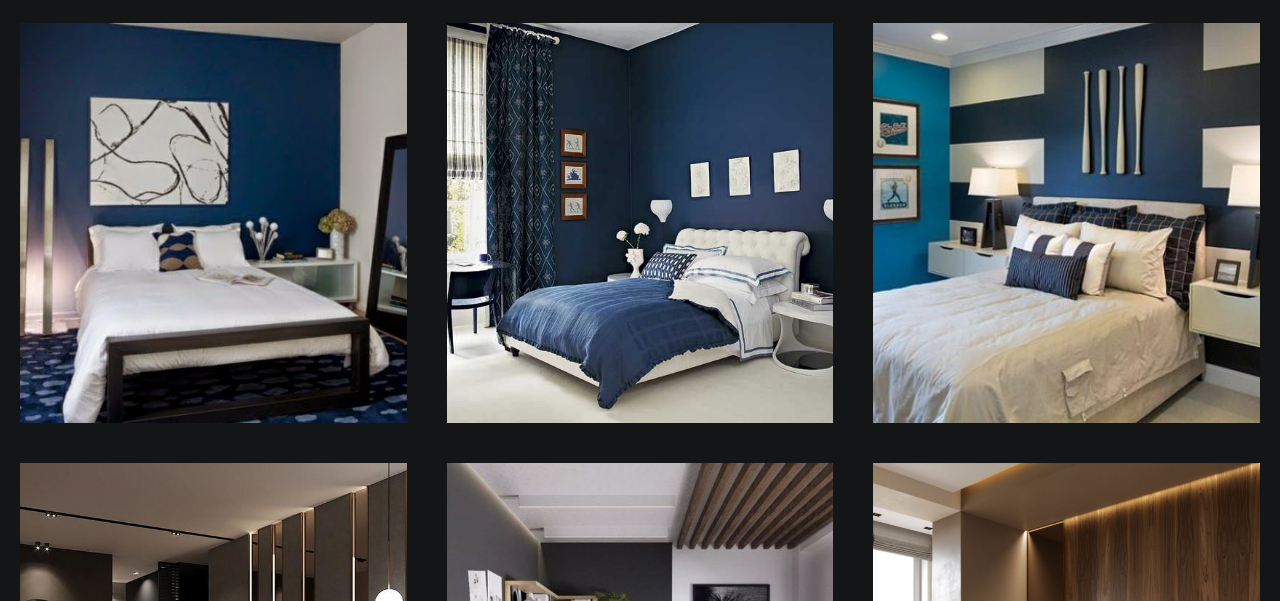
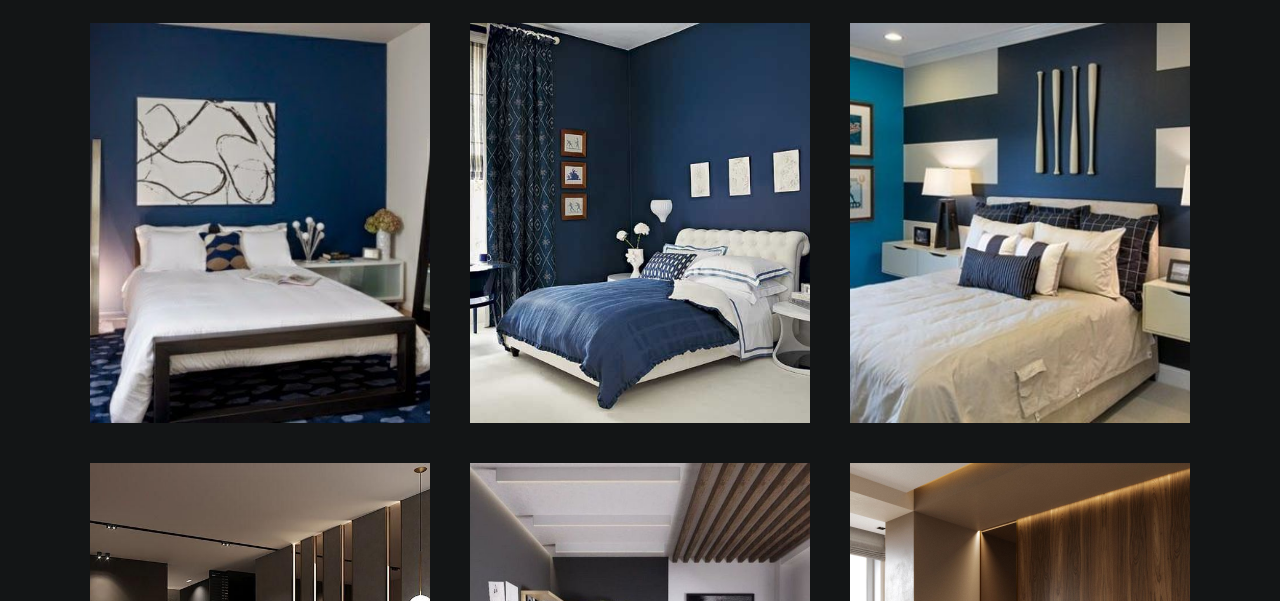
Before and after one commit to freddymdq/Residencia1992-NOALTA, a plain HTML site: page paginas/galeria.html in a window 1280 px wide. Shown: the part 199-800 px from the top of the page. Drawn offline with nearby package versions, Linux system fonts and the light colour scheme.

Commit message:
Secciones arregladas

```diff
--- a/paginas/galeria.html
+++ b/paginas/galeria.html
@@ -40,7 +40,7 @@
     <!--FIN HEADER-->
 
     <!--MAIN-->
-        <main id="galeria" class="container-fluid">
+        <main id="galeria" class="container">
             <div class="text-center pt-5 text-primary">
               <h1>GALERIA</h1>
             </div>
--- a/style.css
+++ b/style.css
@@ -39,6 +39,10 @@
 
 
  /*GALERIA HTML*/
+.galery{
+    background-color: #131516;
+}
+
 #galeria{
     background-color: #131516;
     background-size: cover;
```
Also changed, not shown: paginas/servicios.html (+2 -1 lines).
